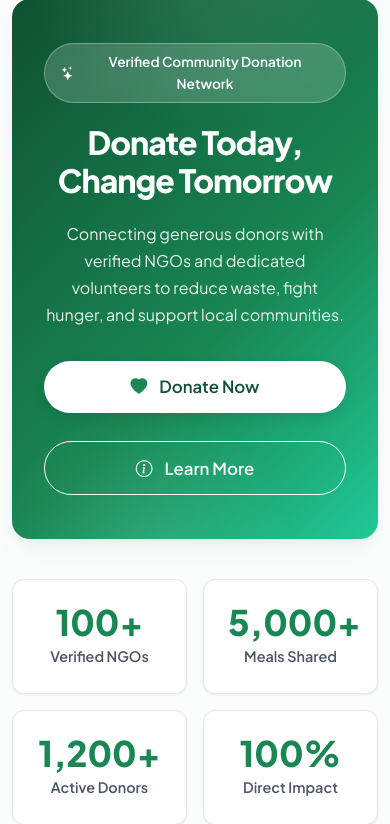
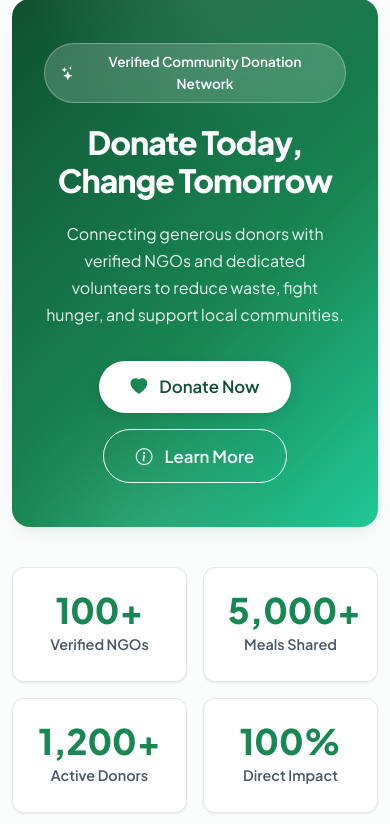
Before and after one commit to abdl-hafeez07/HopeConnect-Community-Donation-Distribution-System, a Django app: page / in a window 390 px wide. Shown: the part 101-925 px from the top of the page. Run offline with Django 5.2, Linux system fonts and the light colour scheme.

Commit message:
css modification

```diff
--- a/static/css/style.css
+++ b/static/css/style.css
@@ -75,7 +75,12 @@ a:hover {
     color: var(--primary-green-hover);
 }
 
-h1, h2, h3, h4, h5, h6 {
+h1,
+h2,
+h3,
+h4,
+h5,
+h6 {
     color: var(--text-primary);
     font-weight: 700;
     letter-spacing: -0.02em;
@@ -663,15 +668,19 @@ h1, h2, h3, h4, h5, h6 {
     .hero-title {
         font-size: 2.4rem;
     }
+
     .hero-wrapper {
         padding: 3.5rem 1.5rem;
     }
+
     .navbar-nav {
         padding-top: 1rem;
     }
+
     .navbar-nav .nav-link {
         margin: 0.2rem 0;
     }
+
     .nav-cta-btn {
         margin-top: 0.5rem;
     }
@@ -681,36 +690,33 @@ h1, h2, h3, h4, h5, h6 {
     .hero-title {
         font-size: 2rem;
     }
+
     .hero-lead {
         font-size: 1rem;
     }
+
     .hero-wrapper {
         padding: 2.75rem 1.25rem;
         margin-bottom: 2.5rem;
     }
+
     .section-title {
         font-size: 1.75rem;
     }
+
     .section-wrapper {
         padding: 2.5rem 0;
     }
+
     .page-header {
         padding: 2.25rem 1.25rem;
     }
+
     .cta-banner {
         padding: 2.75rem 1.25rem;
     }
+
     .cta-banner h2 {
         font-size: 1.8rem;
     }
 }
-
-@media (max-width: 575.98px) {
-    .hero-btn-group .btn {
-        width: 100%;
-        margin-bottom: 0.75rem;
-    }
-    .hero-btn-group .btn:last-child {
-        margin-bottom: 0;
-    }
-}
```
Also changed, not shown: templates/dashboard_volunteer.html (added).
